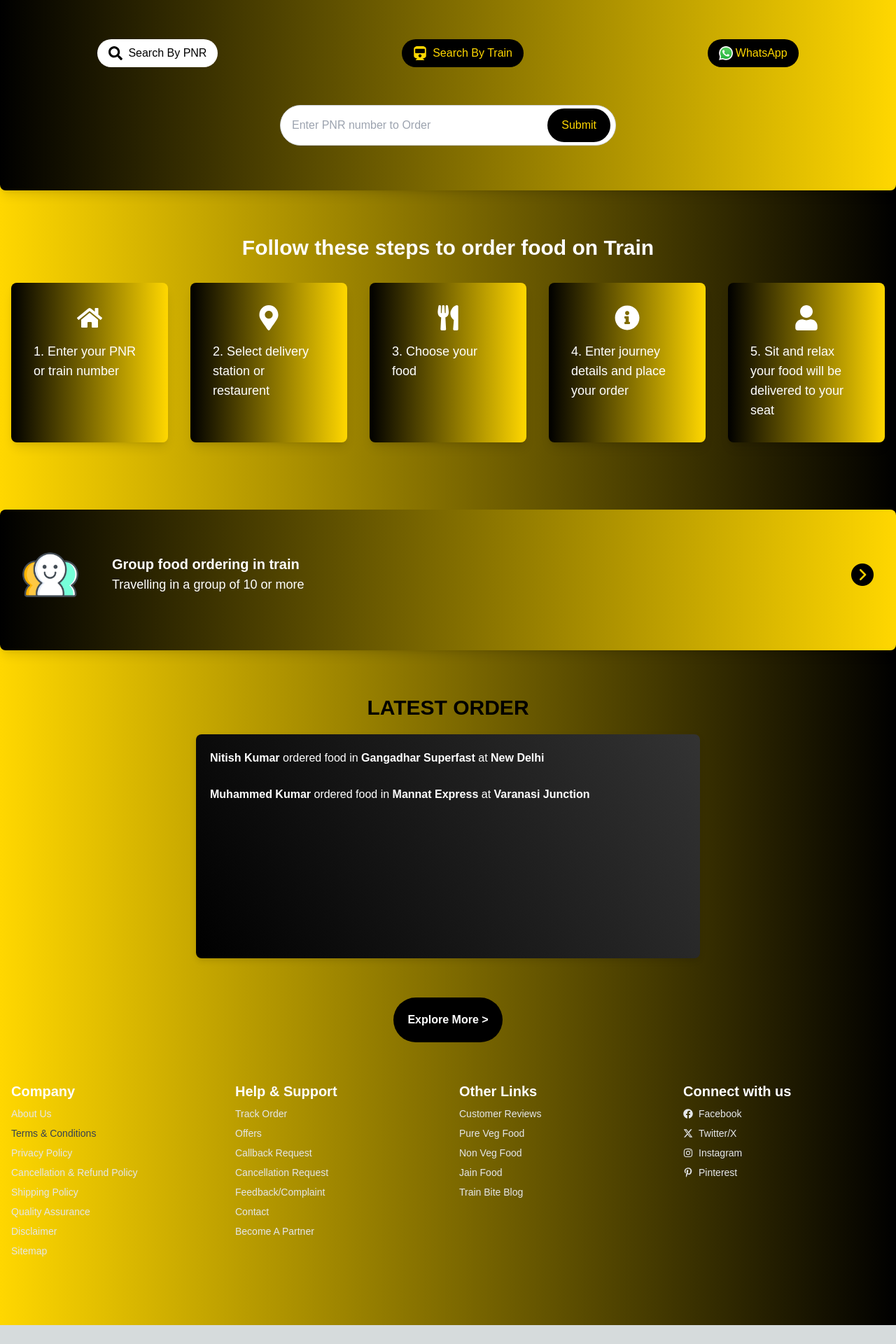
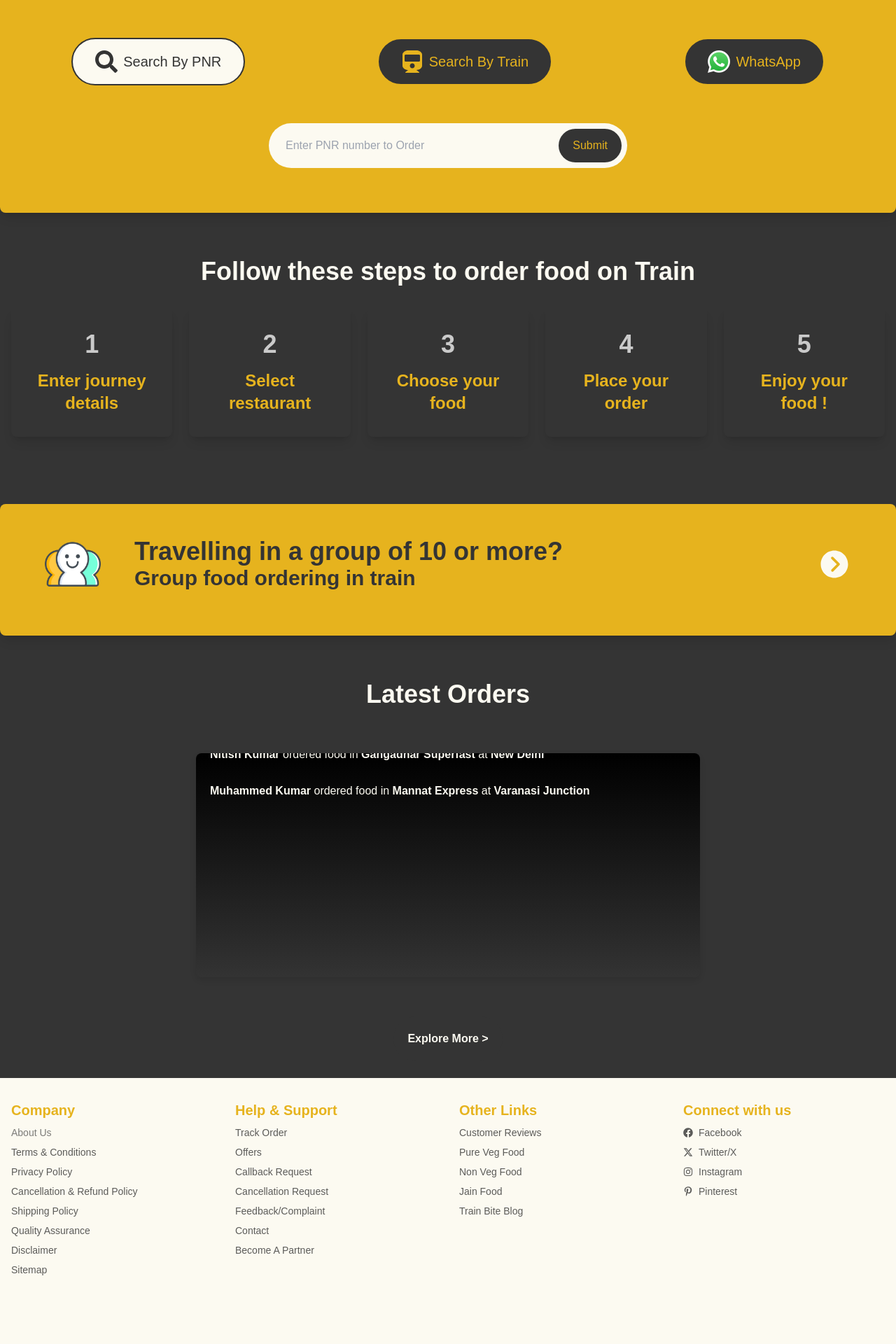
Before and after one commit to Nits-K/TrainBite, a Next.js app: page / in a window 1280 px wide. Shown: the part 272-2192 px from the top of the page at 70% size. Before the commit the page ends 2165 px from the top, so only its background shows below. Built offline with nearby package versions, Linux system fonts and the light colour scheme.

Commit message:
background changed

```diff
--- a/src/app/components/Footer.jsx
+++ b/src/app/components/Footer.jsx
@@ -1,54 +1,54 @@
 const Footer = () => {
   return (
     <>
-      <footer className=" bg-gradient-to-l from-black to-gold   py-8 px-4 w-full text-xl text-white pb-24">
+      <footer className=" bg-white  py-8 px-4 w-full text-xl text-gold pb-24">
         <div className="grid w-full gap-8 md:grid-cols-4 ">
           <div className="flex flex-col items-start">
             <h4 className="font-bold">Company</h4>
             <a
-              className="text-gray-200 text-sm mt-2 no-underline"
+              className="text-black text-opacity-80 text-sm mt-2 no-underline"
               href="/about-railkafe"
             >
               About Us
             </a>
             <a
-              className="text-gray-700 text-sm mt-2 no-underline"
+              className="text-black text-sm mt-2 no-underline"
               href="/term-condition"
             >
               Terms & Conditions
             </a>
             <a
-              className="text-gray-200 text-sm mt-2 no-underline"
+              className="text-black text-sm mt-2 no-underline"
               href="/privacy-policy"
             >
               Privacy Policy
             </a>
             <a
-              className="text-gray-200 text-sm mt-2 no-underline"
+              className="text-black text-sm mt-2 no-underline"
               href="/cancellation-policy"
             >
               Cancellation & Refund Policy
             </a>
             <a
-              className="text-gray-200 text-sm mt-2 no-underline"
+              className="text-black text-sm mt-2 no-underline"
               href="/shipping-policy"
             >
               Shipping Policy
             </a>
             <a
-              className="text-gray-200 text-sm mt-2 no-underline"
+              className="text-black text-sm mt-2 no-underline"
               href="/quality-assurance"
             >
               Quality Assurance
             </a>
             <a
-              className="text-gray-200 text-sm mt-2 no-underline"
+              className="text-black text-sm mt-2 no-underline"
               href="/disclaimer"
             >
               Disclaimer
             </a>
             <a
-              className="text-gray-200 text-sm mt-2 no-underline"
+              className="text-black text-sm mt-2 no-underline"
               href="/sitemap"
             >
               Sitemap
@@ -57,43 +57,43 @@
           <div className="flex flex-col items-start">
             <h4 className="font-bold">Help & Support</h4>
             <a
-              className="text-gray-200 text-sm mt-2 no-underline"
+              className="text-black text-sm mt-2 no-underline"
               href="/"
             >
               Track Order
             </a>
             <a
-              className="text-gray-200 text-sm mt-2 no-underline"
+              className="text-black text-sm mt-2 no-underline"
               href="/offer"
             >
               Offers
             </a>
             <a
-              className="text-gray-200 text-sm mt-2 no-underline"
+              className="text-black text-sm mt-2 no-underline"
               href="/"
             >
               Callback Request
             </a>
             <a
-              className="text-gray-200 text-sm mt-2 no-underline"
+              className="text-black text-sm mt-2 no-underline"
               href="/"
             >
               Cancellation Request
             </a>
             <a
-              className="text-gray-200 text-sm mt-2 no-underline"
+              className="text-black text-sm mt-2 no-underline"
               href="/feedback"
             >
               Feedback/Complaint
             </a>
             <a
-              className="text-gray-200 text-sm mt-2 no-underline"
+              className="text-black text-sm mt-2 no-underline"
               href="/contactus"
             >
               Contact
             </a>
             <a
-              className="text-gray-200 text-sm mt-2 no-underline"
+              className="text-black text-sm mt-2 no-underline"
               href="/"
             >
               Become A Partner
@@ -102,31 +102,31 @@
           <div className="flex flex-col items-start">
             <h4 className="font-bold">Other Links</h4>
             <a
-              className="text-gray-200 text-sm mt-2 no-underline"
+              className="text-black text-sm mt-2 no-underline"
               href="/"
             >
               Customer Reviews
             </a>
             <a
-              className="text-gray-200 text-sm mt-2 no-underline"
+              className="text-black text-sm mt-2 no-underline"
               href="/pure-veg-food-in-train"
             >
               Pure Veg Food
             </a>
             <a
-              className="text-gray-200 text-sm mt-2 no-underline"
+              className="text-black text-sm mt-2 no-underline"
               href="/non-veg-food-delivery-in-train"
             >
               Non Veg Food
             </a>
             <a
-              className="text-gray-200 text-sm mt-2 no-underline"
+              className="text-black text-sm mt-2 no-underline"
               href="/jain-food-in-train"
             >
               Jain Food
             </a>
             <a
-              className="text-gray-200 text-sm mt-2 no-underline"
+              className="text-black text-sm mt-2 no-underline"
               href="/"
             >
               Train Bite Blog
@@ -136,7 +136,7 @@
             <h4 className="font-bold">Connect with us</h4>
             <a
               href="https://www.facebook.com/people/Rail-Kafe/100092477826268/?mibextid=ZbWKwL"
-              className="text-gray-200 text-sm mt-2 no-underline flex items-center"
+              className="text-black text-sm mt-2 no-underline flex items-center"
             >
               <svg
                 stroke="currentColor"
@@ -154,7 +154,7 @@
             </a>
             <a
               href="https://twitter.com/RailKafe"
-              className="text-gray-200 text-sm mt-2 no-underline flex items-center"
+              className="text-black text-sm mt-2 no-underline flex items-center"
             >
               <svg
                 stroke="currentColor"
@@ -172,7 +172,7 @@
             </a>
             <a
               href="https://www.instagram.com/railkafe/?igshid=MzNlNGNkZWQ4Mg%3D%3D"
-              className="text-gray-200 text-sm mt-2 no-underline flex items-center"
+              className="text-black text-sm mt-2 no-underline flex items-center"
             >
               <svg
                 stroke="currentColor"
@@ -190,7 +190,7 @@
             </a>
             <a
               href="https://in.pinterest.com/railkafe/"
-              className="text-gray-200 text-sm mt-2 no-underline flex items-center"
+              className="text-black text-sm mt-2 no-underline flex items-center"
             >
               <svg
                 stroke="currentColor"
--- a/src/app/globals.css
+++ b/src/app/globals.css
@@ -33,8 +33,12 @@
 }
 
 @keyframes scroll {
-  0% { transform: translateY(0); }
-  100% { transform: translateY(-100%); }
+  0% {
+    transform: translateY(0);
+  }
+  100% {
+    transform: translateY(-100%);
+  }
 }
 
 .scroll-container {
@@ -43,11 +47,10 @@
   height: 320px;
 
   position: relative;
-  background: linear-gradient(60deg, black, #333333);
+  background: linear-gradient(180deg, black, #333333);
 
   box-shadow: 0 4px 8px rgba(0, 0, 0, 0.1);
   border-radius: 8px;
-  margin-top: 20px;
 }
 
 .scroll-content {
@@ -55,11 +58,19 @@
   flex-direction: column;
   position: absolute;
   animation: scroll 7s linear infinite;
-
 }
 
 .scroll-item {
   padding: 10px 20px;
   font-size: 1rem;
-
 }
+nav ul li{
+  cursor: pointer;
+}
+footer a{
+  opacity: 0.8;
+  font-weight: 500;
+}
+footer a:hover{
+  opacity:1;
+}
--- a/src/app/page.js
+++ b/src/app/page.js
@@ -6,6 +6,7 @@
 import Navbar from "./components/Navbar";
 import orders from "@/app/assets/data/orders.json";
 import { FaTrain, FaSearch, FaHome, FaInfoCircle,  FaUser, FaMapMarkerAlt,   FaUtensils } from "react-icons/fa";
+import { IoIosArrowDroprightCircle } from "react-icons/io";
 
 export default function Home() {
   const [searchType, setSearchType] = useState("PNR");
@@ -20,65 +21,65 @@
   };
 
   const cards = [
-    { icon: <FaHome />, text: "1. Enter your PNR or train number" },
-    { icon: <FaMapMarkerAlt />, text: "2. Select delivery station or restaurent" },
-    { icon: <FaUtensils />, text: "3. Choose your food" },
-    { icon: <FaInfoCircle />, text: "4. Enter journey details and place your order" },
-    { icon: <FaUser />, text: "5. Sit and relax your food will be delivered to your seat" },
+    { step:"1", text: "Enter journey details" },
+    { step:"2", text: "Select restaurant" },
+    { step:"3", text: "Choose your food" },
+    { step:"4", text: "Place your order" },
+    { step:"5", text: " Enjoy your food !" },
   ];
 
   return (
     <div className="flex font-poppins">
       <Navbar />
-      <div className="flex flex-col items-center bg-gradient-to-l from-black to-gold m-0 p-0 w-full min-h-screen">
+      <div className="flex flex-col items-center  m-0 p-0 w-full bg-black min-h-screen">
         <Header />
         <div className="w-full flex flex-col items-center">
           <h1 className="text-white text-5xl mt-16 font-bold text-center">
             Order Food on Train Online
           </h1>
-          <div className="p-1 flex flex-col items-center w-full py-16 rounded-lg max-w-screen-xl mx-auto shadow-lg mt-8 transition-colors bg-gradient-to-r from-black to-gold">
+          <div className="p-1 flex flex-col items-center w-full py-16 rounded-lg max-w-screen-xl mx-auto shadow-lg mt-8 transition-colors bg-gradient-to-t from-gold to-gold">
             <div className="flex flex-wrap justify-around w-full mb-8 p-1 py-1.5">
               <button
-                className={`flex items-center px-2 sm:px-4 py-2 text-xs sm:text-base rounded-full transition-colors ${
+                className={`flex items-center px-2 sm:px-8 py-4 text-xs sm:text-xl rounded-full transition-colors ${
                   searchType === "PNR"
                     ? "bg-white text-black"
                     : "bg-black text-gold"
-                } hover:bg-white hover:text-black`}
+                } hover:bg-white hover:text-black border-2 hover:border-black`}
                 onClick={() => handleButtonClick("PNR")}
               >
-                <FaSearch className="h-5 w-5 mr-2" />
+                <FaSearch className="h-8 w-8 mr-2" />
                 Search By PNR
               </button>
               <button
-                className={`flex items-center px-2 sm:px-4 py-2 text-xs sm:text-base rounded-full transition-colors ${
+                className={`flex items-center px-2 sm:px-8 py-4 text-xs sm:text-xl rounded-full transition-colors ${
                   searchType === "Train"
                     ? "bg-white text-black"
                     : "bg-black text-gold"
-                } hover:bg-white hover:text-black`}
+                } hover:bg-white hover:border-black border-2 hover:text-black`}
                 onClick={() => handleButtonClick("Train")}
               >
-                <FaTrain className="h-5 w-5 mr-2" />
+                <FaTrain className="h-8 w-8 mr-2" />
                 Search By Train
               </button>
               <button
-                className={`flex items-center px-2 sm:px-4 py-2 text-xs sm:text-base rounded-full transition-colors ${
+                className={`flex items-center px-2 sm:px-8 py-4 text-xs sm:text-xl rounded-full transition-colors ${
                   searchType === "WhatsApp"
                     ? "bg-white text-black"
                     : "bg-black text-gold"
-                } hover:bg-white hover:text-black`}
+                } hover:bg-white hover:border-black border-2 hover:text-black`}
                 onClick={() => handleButtonClick("WhatsApp")}
               >
                 <img
                   src="images/whatsapp.png"
                   alt="WhatsApp"
-                  className="h-5 w-5 mr-1"
+                  className="h-8 w-8 mr-2"
                 />
                 WhatsApp
               </button>
             </div>
             {searchType !== "WhatsApp" ? (
-              <div className="flex items-center mt-4 w-full max-w-lg px-4">
-                <div className="relative w-full">
+              <div className="flex items-center bg-white rounded-full justify-between mt-4 w-full max-w-lg p-2">
+
                   <input
                     type="text"
                     placeholder={
@@ -86,22 +87,22 @@
                         ? "Enter PNR number to Order"
                         : "Enter Train number to Order"
                     }
-                    className="p-4 border border-gray-300 rounded-full w-full"
+                    className=" ml-4 bg-transparent outline-none border-0  rounded-full w-full"
                   />
                   <button
                     type="submit"
-                    className="absolute right-1 top-1/2 transform -translate-y-1/2 px-5 p-3 mr-1 bg-black text-gold rounded-full hover:bg-gold hover:text-black"
+                    className=" px-5 p-3 bg-black text-gold rounded-full hover:bg-gold hover:text-black"
                   >
                     Submit
                   </button>
                 </div>
-              </div>
+
             ) : (
-              <button className="px-4 py-2 bg-white text-black border border-gray-300 rounded-full flex items-center hover:bg-gray-100 mt-4">
+              <button className="px-6 py-4 bg-white text-black border border-gray-300 rounded-full flex items-center text-xl hover:bg-gray-100 mt-4">
                 <img
                   src="images/whatsapp.png"
                   alt="WhatsApp"
-                  className="h-6 w-6 mr-2"
+                  className="h-8 w-8 mr-2"
                 />
                 980713867
               </button>
@@ -109,23 +110,23 @@
           </div>
         </div>
 
-        <h3 className="text-white mt-16 text-3xl font-bold text-center">
+        <h3 className="text-white mt-16 text-4xl font-bold text-center">
           Follow these steps to order food on Train
         </h3>
 
-        <div className="w-full max-w-screen-xl px-4 py-8 grid grid-cols-1 sm:grid-cols-2 md:grid-cols-3 lg:grid-cols-5 gap-8">
+        <div className="w-full max-w-screen-xl px-4 py-8 grid grid-cols-1 sm:grid-cols-2 md:grid-cols-3 lg:grid-cols-5 gap-6">
           {cards.map((card, index) => (
             <div
               key={index}
-              className="flex flex-col items-center p-8 bg-gradient-to-r from-black to-gold rounded-lg shadow-lg transform hover:scale-105 transition-transform duration-300"
+              className="flex flex-col items-center p-8 bg-gray-700 text-center rounded-lg shadow-lg transform hover:scale-105 transition-transform duration-300"
             >
-              <div className="text-4xl text-white mb-4">{card.icon}</div>
-              <p className="text-lg text-white">{card.text}</p>
+              <div className="text-4xl font-bold text-gray mb-4">{card.step}</div>
+              <p className="text-2xl font-semibold text-gold">{card.text}</p>
             </div>
           ))}
         </div>
 
-        <div className="bg-gradient-to-r from-black to-gold p-4 md:p-8 shadow-lg rounded-lg mt-16 w-full max-w-screen-xl flex flex-col items-center">
+        <div className="bg-gold px-16 py-4  shadow-lg rounded-lg mt-16 w-full max-w-screen-xl flex flex-col items-center">
           <div className="flex items-center mb-4 w-full">
             <img
               src="images/groupIcon.png"
@@ -133,13 +134,13 @@
               className="w-20 h-20"
             />
             <div className="ml-4 p-8 flex-1">
-              <p className="text-base md:text-lg text-white">
-                <strong className="text-lg md:text-xl">
-                  Group food ordering in train
+              <p className=" text-black leading-normal">
+                <strong className="text-2xl md:text-4xl">
+                Travelling in a group of 10 or more?
                 </strong>
                 <br />
-                <span className="text-base md:text-lg">
-                  Travelling in a group of 10 or more
+                <span className="text-xl font-semibold md:text-3xl">
+                Group food ordering in train
                 </span>
               </p>
             </div>
@@ -147,14 +148,14 @@
               className="text-white text-lg md:text-xl ml-auto"
               onClick={() => (window.location.href = "/")}
             >
-              <img className="h-8 w-8"src="/images/next.png" alt="" />
+              <IoIosArrowDroprightCircle className="text-5xl hover:text-black "/>
             </button>
           </div>
         </div>
 
-        <h1 className="text-3xl mt-16 text-black text- font-bold">LATEST ORDER</h1>
-        <div className="scroll-container text-balance h-8 mt-8 py-8 w-full max-w-screen-xl overflow-hidden">
-          <div className="text-wrap break-words whitespace-normal scroll-content text-white my-8">
+        <h1 className="text-4xl  my-16 text-white  font-bold">Latest Orders</h1>
+        <div className="scroll-container text-balance h-8 py-8  overflow-hidden">
+          <div className=" whitespace-normal scroll-content text-white ">
             {orders.map((item, index) => (
               <div
                 key={index}
--- a/src/app/styles/navbar.css
+++ b/src/app/styles/navbar.css
@@ -1,8 +1,8 @@
 .rect {
   position: fixed;
   bottom: 0;
-  left: 0;
-  width: 100%;
+  /* left: 0; */
+  width: 90%;
   height: 80px;
   border-radius: 20px;
   overflow: hidden;
@@ -11,6 +11,7 @@
   justify-content: space-evenly;
   padding-top: 10px;
   margin-bottom: 0.5rem;
+  margin-left: 1.5rem;
 
 }
 
--- a/tailwind.config.js
+++ b/tailwind.config.js
@@ -8,7 +8,10 @@
   theme: {
     extend: {
       colors:{
-        gold:'#FFD700',
+        gold:'#E6B31E',
+        white:'#FCFAF1',
+        black :'#343434',
+        gray:'#cacaca',
       },
       fontFamily: {
         poppins: ['Poppins', 'sans-serif'],
```
Also changed, not shown: src/app/components/Header.jsx (+16 -16 lines), src/app/components/OrderMenu.jsx (+13 -13 lines).
